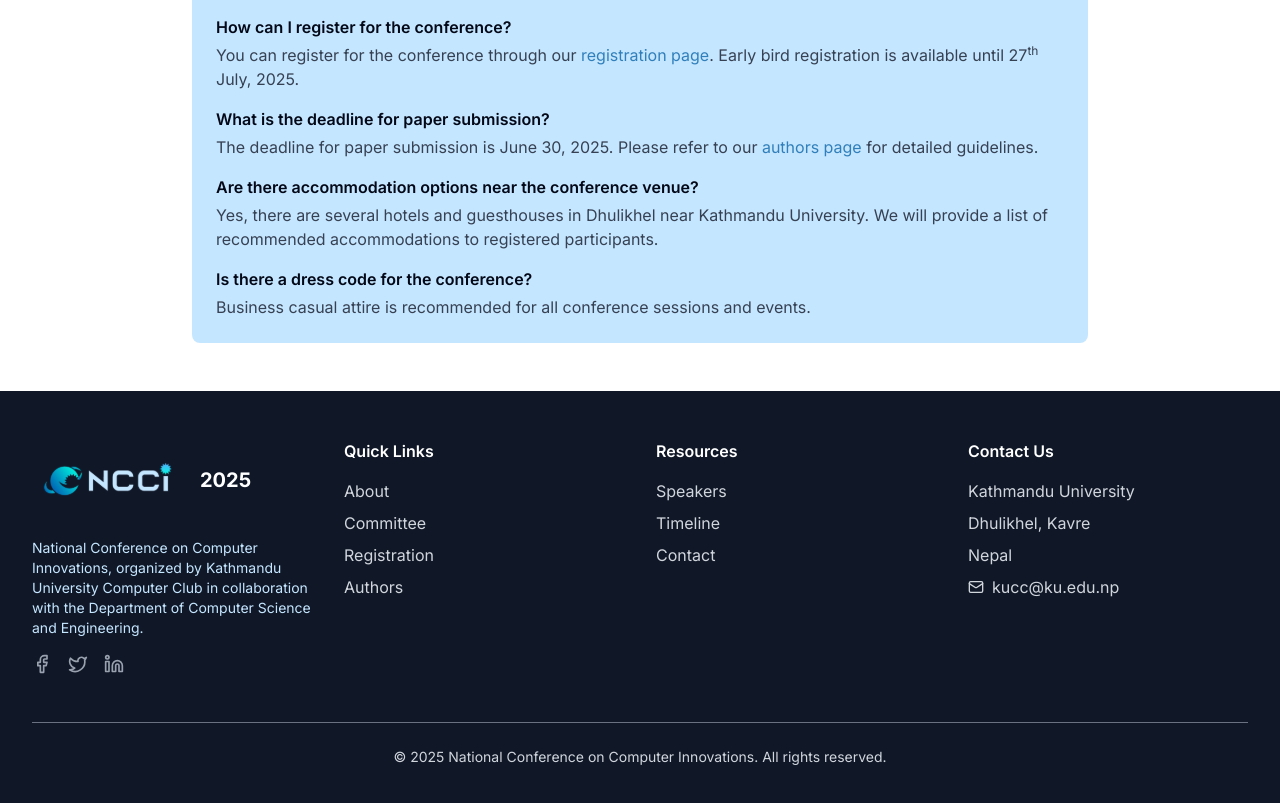
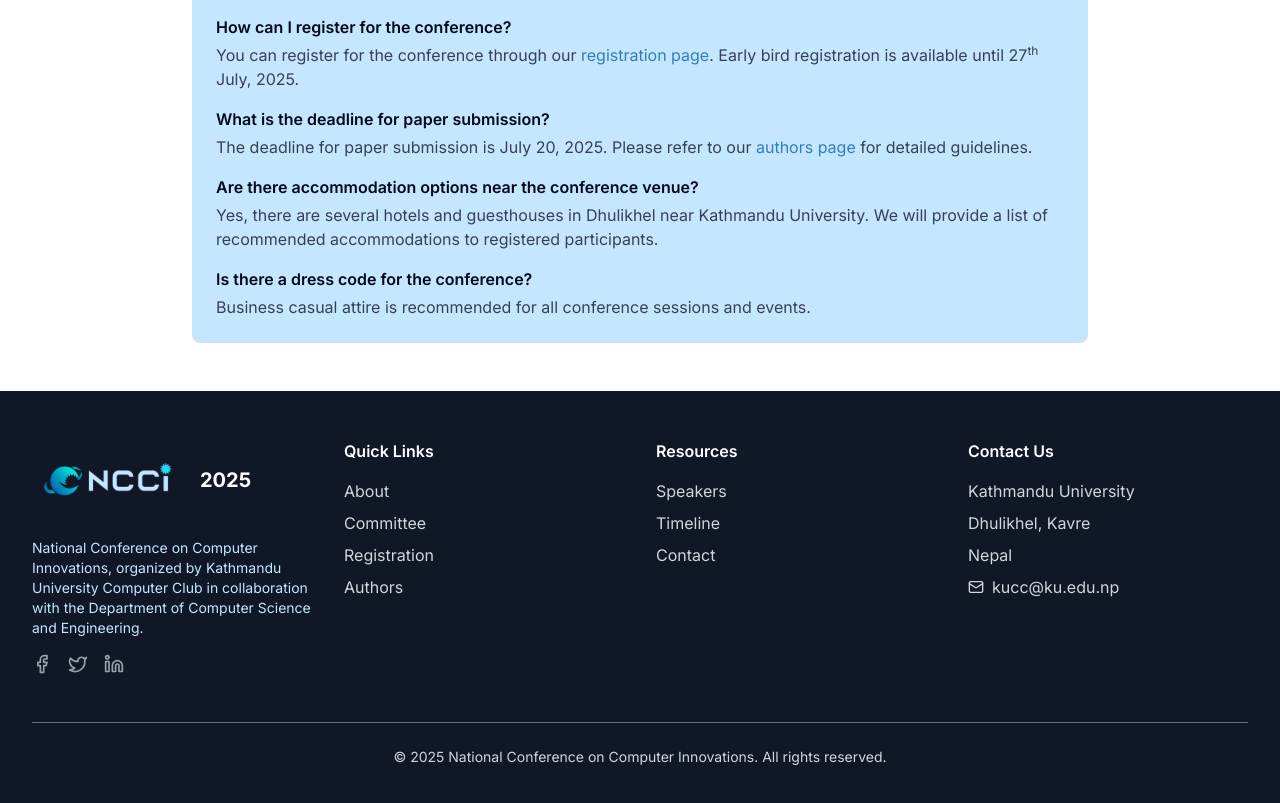
Before and after one commit to kucc1997/ncci-website, a Next.js app: page /contact in a window 1280 px wide. Shown: the part 1940-2743 px from the top of the page. Built offline with nearby package versions, Linux system fonts and the light colour scheme; no server answers.

Commit message:
feat: update deadlines

```diff
--- a/src/app/authors/page.tsx
+++ b/src/app/authors/page.tsx
@@ -53,7 +53,7 @@ export default function AuthorsPage() {
 										<CalendarDays className="h-5 w-5 text-[var(--bg-accent2)] mt-0.5" />
 										<div>
 											<h4 className="font-medium">Paper Submission Deadline</h4>
-											<p className="text-gray-600">15<sup>th</sup> July 2025 11:59 PM NPT</p>
+											<p className="text-gray-600">20<sup>th</sup> July 2025 11:59 PM NPT</p>
 										</div>
 									</div>
 									<div className="flex items-start gap-3 p-4 bg-[var(--bg-secondary)] rounded-lg">
--- a/src/app/contact/page.tsx
+++ b/src/app/contact/page.tsx
@@ -271,7 +271,7 @@ export default function ContactPage() {
 							What is the deadline for paper submission?
 						</h3>
 						<p className="text-gray-700 mt-1">
-							The deadline for paper submission is June 30, 2025. Please refer
+							The deadline for paper submission is July 20, 2025. Please refer
 							to our{" "}
 							<Link href="/authors" className="text-[var(--bg-accent2)] hover:underline">
 								authors page
--- a/src/app/timeline/page.tsx
+++ b/src/app/timeline/page.tsx
@@ -41,7 +41,7 @@ export default function TimelinePage() {
 								<CardContent>
 									<div className="flex items-center gap-2 text-gray-600 mb-2">
 										<Calendar1 className="h-4 w-4" />
-										<span>1<sup>st</sup> June 2025 - 15<sup>th</sup> July 2025</span>
+										<span>1<sup>st</sup> June 2025 - 20<sup>th</sup> July 2025</span>
 									</div>
 									<p className="text-gray-700">
 										Submit your paper following the details mentioned in {" "}
@@ -67,7 +67,7 @@ export default function TimelinePage() {
 								<CardContent>
 									<div className="flex items-center gap-2 text-gray-600 mb-2">
 										<Calendar1 className="h-4 w-4" />
-										<span>16<sup>th</sup> July - 31<sup>st</sup> July 2025 </span>
+										<span>21<sup>st</sup> July - 31<sup>st</sup> July 2025 </span>
 									</div>
 									<p className="text-gray-700">
 										The submitted papers will be screened and reviewed by the
```
